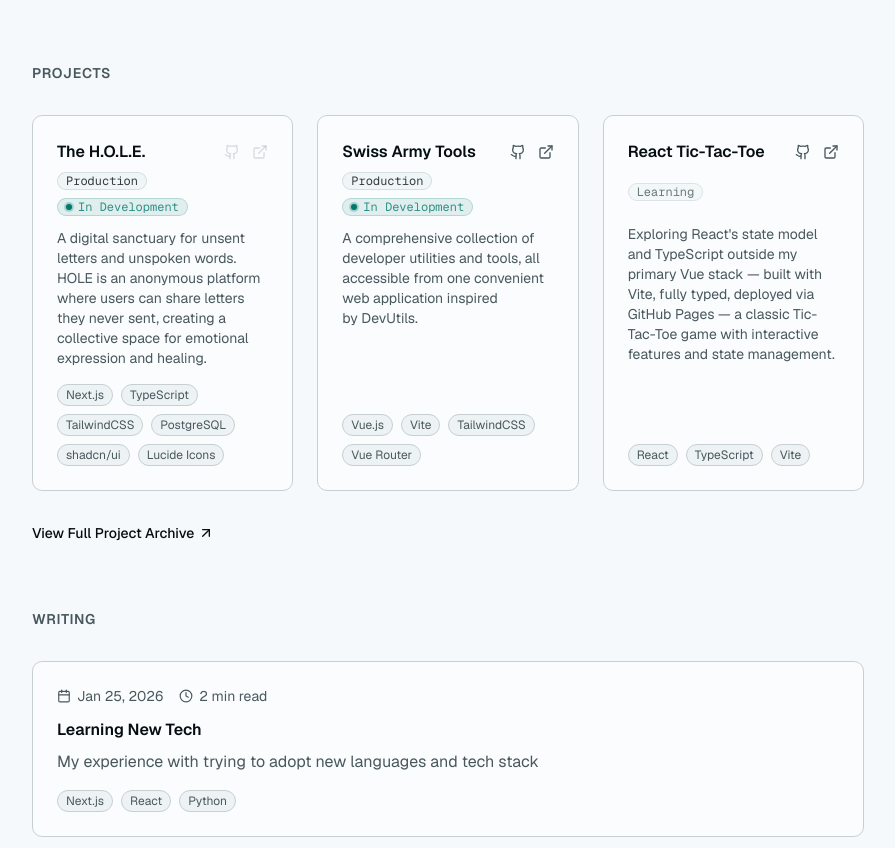
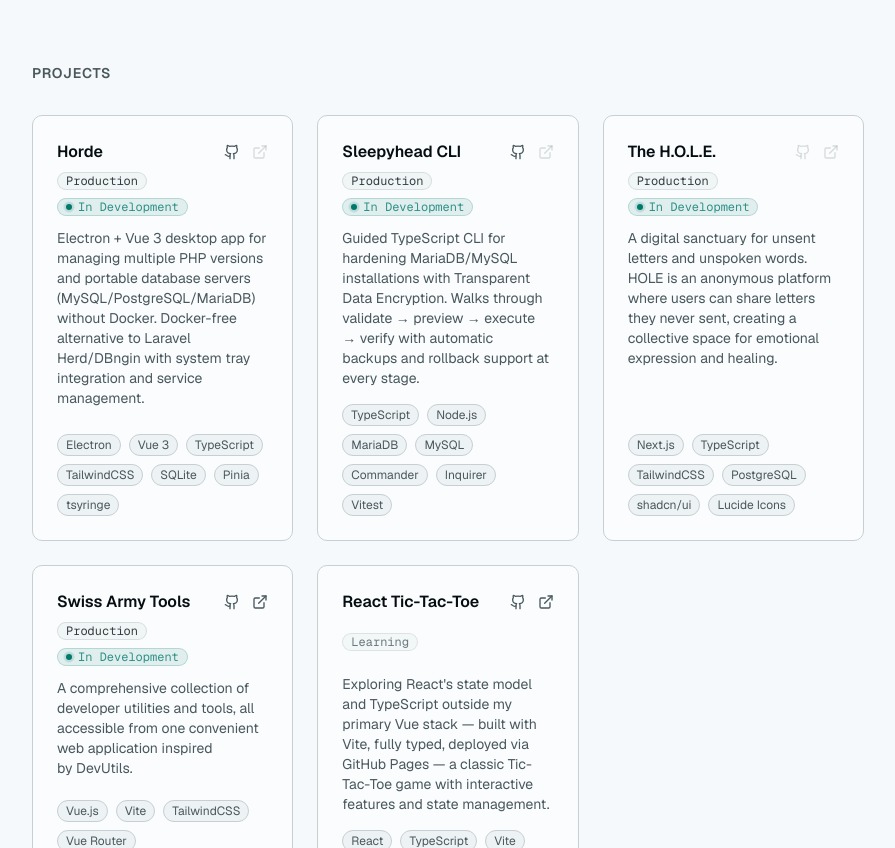
Before and after one commit to Zentaichi/zentaichi.github.io, a Next.js app: page / in a window 1280 px wide. Shown: the part 1952-2800 px from the top of the page, without its empty margins (192-1087 px from the left). Built offline with nearby package versions, Linux system fonts and the light colour scheme.

Commit message:
feat: add Sleepyhead CLI and Horde to projects section
- Add Horde: Electron + Vue 3 PHP/DB version manager
- Add Sleepyhead CLI: TypeScript CLI for MariaDB/MySQL TDE hardening
- Reorder projects with newest/most active first

```diff
--- a/components/portfolio/projects-section.tsx
+++ b/components/portfolio/projects-section.tsx
@@ -10,6 +10,28 @@ type ProjectStatus = "in-development" | null;
 type ProjectVariant = "real" | "learning" | null;
 
 const projects = [
+  {
+    title: "Horde",
+    description:
+      "Electron + Vue 3 desktop app for managing multiple PHP versions and portable database servers (MySQL/PostgreSQL/MariaDB) without Docker. Docker-free alternative to Laravel Herd/DBngin with system tray integration and service management.",
+    href: null,
+    github: "https://github.com/Zentaichi/horde",
+    technologies: ["Electron", "Vue 3", "TypeScript", "TailwindCSS", "SQLite", "Pinia", "tsyringe"],
+    image: undefined,
+    status: "in-development" as ProjectStatus,
+    variant: "real" as ProjectVariant,
+  },
+  {
+    title: "Sleepyhead CLI",
+    description:
+      "Guided TypeScript CLI for hardening MariaDB/MySQL installations with Transparent Data Encryption. Walks through validate → preview → execute → verify with automatic backups and rollback support at every stage.",
+    href: null,
+    github: "https://github.com/Zentaichi/sleepyhead-cli",
+    technologies: ["TypeScript", "Node.js", "MariaDB", "MySQL", "Commander", "Inquirer", "Vitest"],
+    image: undefined,
+    status: "in-development" as ProjectStatus,
+    variant: "real" as ProjectVariant,
+  },
   {
     title: "The H.O.L.E.",
     description:
```
